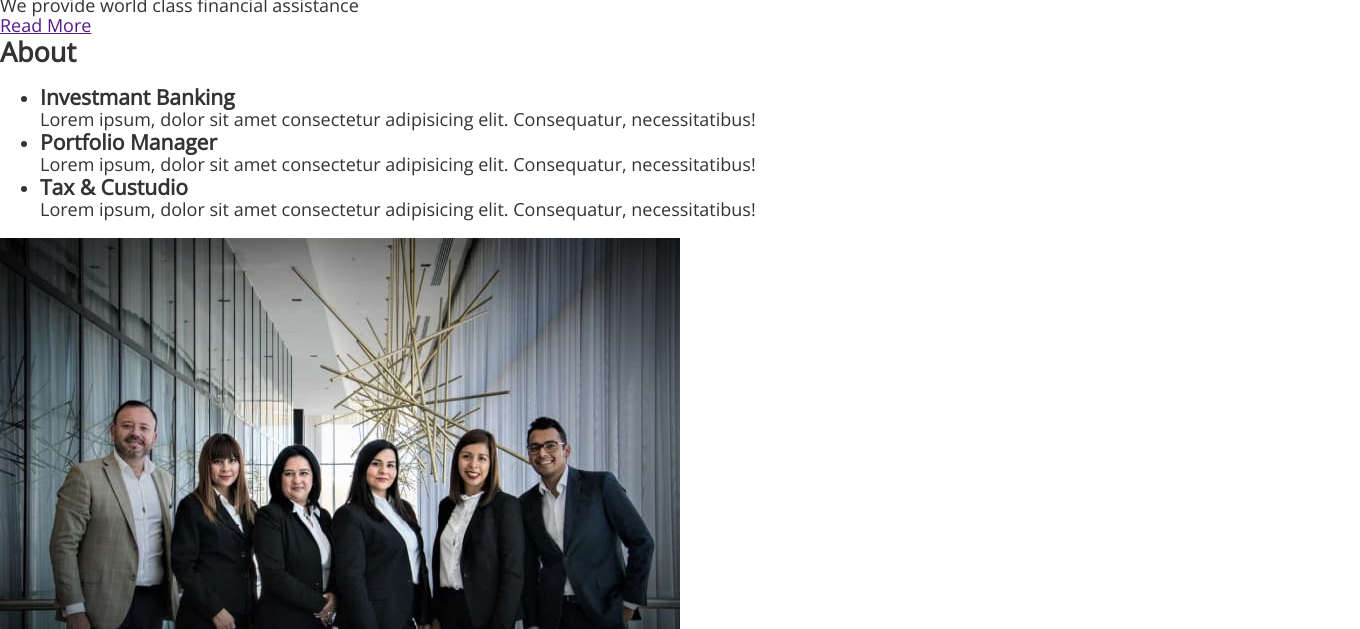
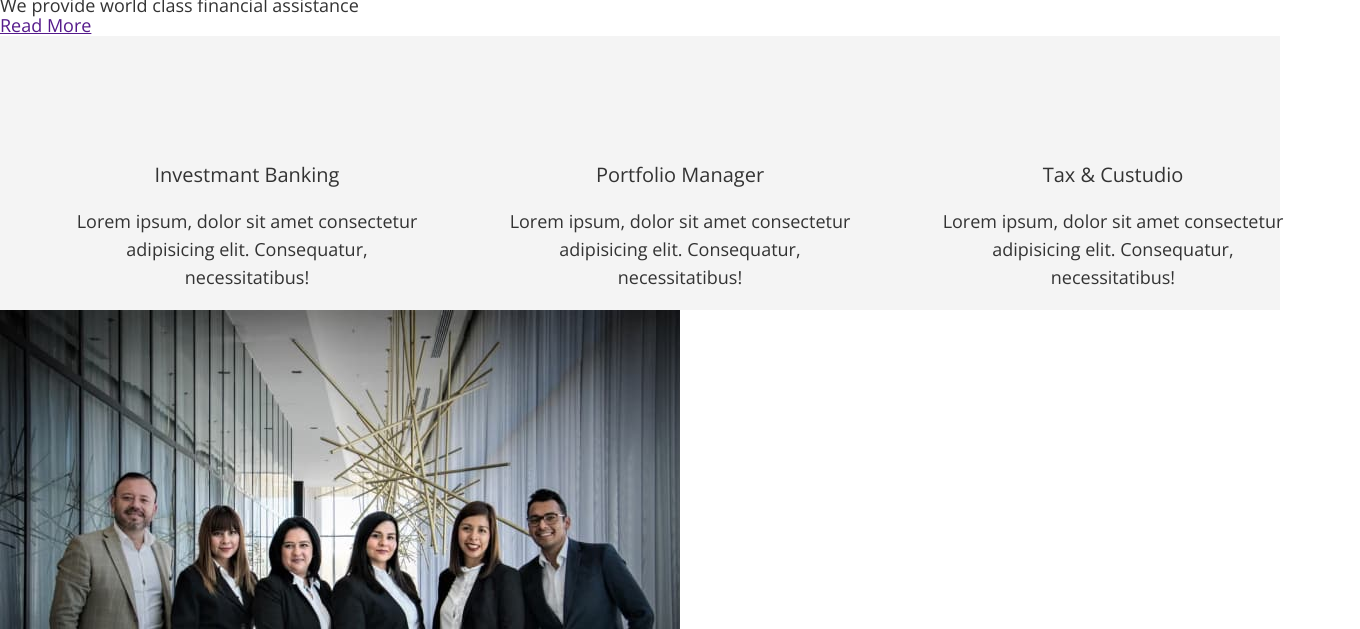
Before and after one commit to KalchIgor/Pr-13-14, a plain HTML site: page index.html in a window 1280 px wide. Shown: the part 171-800 px from the top of the page, 1360 px wide, since content can reach past the window. Drawn offline with nearby package versions, Linux system fonts and the light colour scheme.

Commit message:
add about

```diff
--- a/css/style.css
+++ b/css/style.css
@@ -12,6 +12,15 @@
 }
 
 /* reset */
+html {
+  box-sizing: border-box;
+}
+*,
+*::after,
+*::before {
+  box-sizing: inherit;
+}
+
 /* Стили для обнуления верхних отступов у элементов */
 h1,
 h2,
@@ -49,4 +58,56 @@
   cursor: pointer;
 }
 
-/* header */
+.container {
+  width: 1360px;
+  padding-left: 28px;
+  padding-right: 28px;
+  margin: 0 auto;
+}
+
+.visually-hidden {
+  position: absolute;
+  width: 1px;
+  height: 1px;
+  margin: -1px;
+  border: 0;
+  padding: 0;
+
+  white-space: nowrap;
+  clip-path: inset(100%);
+  clip: rect(0 0 0 0);
+  overflow: hidden;
+}
+/* about */
+.about {
+  padding: 122px 0 19px 0;
+  background-color: #f4f4f4;
+}
+
+.about .container {
+  padding-right: 66px;
+  padding-left: 66px;
+}
+
+.about-list {
+  display: flex;
+  gap: 71px;
+}
+
+.about-item {
+  width: calc((100% - 142px) / 3);
+}
+
+.about-title {
+  margin-bottom: 16px;
+
+  font-weight: 400;
+  font-size: 20px;
+  line-height: 1.65;
+  text-align: center;
+}
+
+.about-text {
+  line-height: 1.56;
+  text-align: center;
+}
--- a/index.html
+++ b/index.html
@@ -57,27 +57,32 @@
 
       <!-- about -->
       <section class="about">
-        <h2>About</h2>
-        <ul class="about-list">
+        <div class="container">
+          <h2 class="visually-hidden">About</h2>
+          <ul class="about-list list">
             <li class="about-item">
               <h3 class="about-title">Investmant Banking</h3>
               <p class="about-text">
-              Lorem ipsum, dolor sit amet consectetur adipisicing elit. Consequatur, necessitatibus!
+                Lorem ipsum, dolor sit amet consectetur adipisicing elit. Consequatur,
+                necessitatibus!
               </p>
             </li>
             <li class="about-item">
               <h3 class="about-title">Portfolio Manager</h3>
               <p class="about-text">
-              Lorem ipsum, dolor sit amet consectetur adipisicing elit. Consequatur, necessitatibus!
+                Lorem ipsum, dolor sit amet consectetur adipisicing elit. Consequatur,
+                necessitatibus!
               </p>
             </li>
             <li class="about-item">
               <h3 class="about-title">Tax & Custudio</h3>
               <p class="about-text">
-              Lorem ipsum, dolor sit amet consectetur adipisicing elit. Consequatur, necessitatibus!
+                Lorem ipsum, dolor sit amet consectetur adipisicing elit. Consequatur,
+                necessitatibus!
               </p>
             </li>
           </ul>
+        </div>
       </section>
 
       <!--solutions-->
```
Lines whose indentation alone changed are shown as unchanged.
